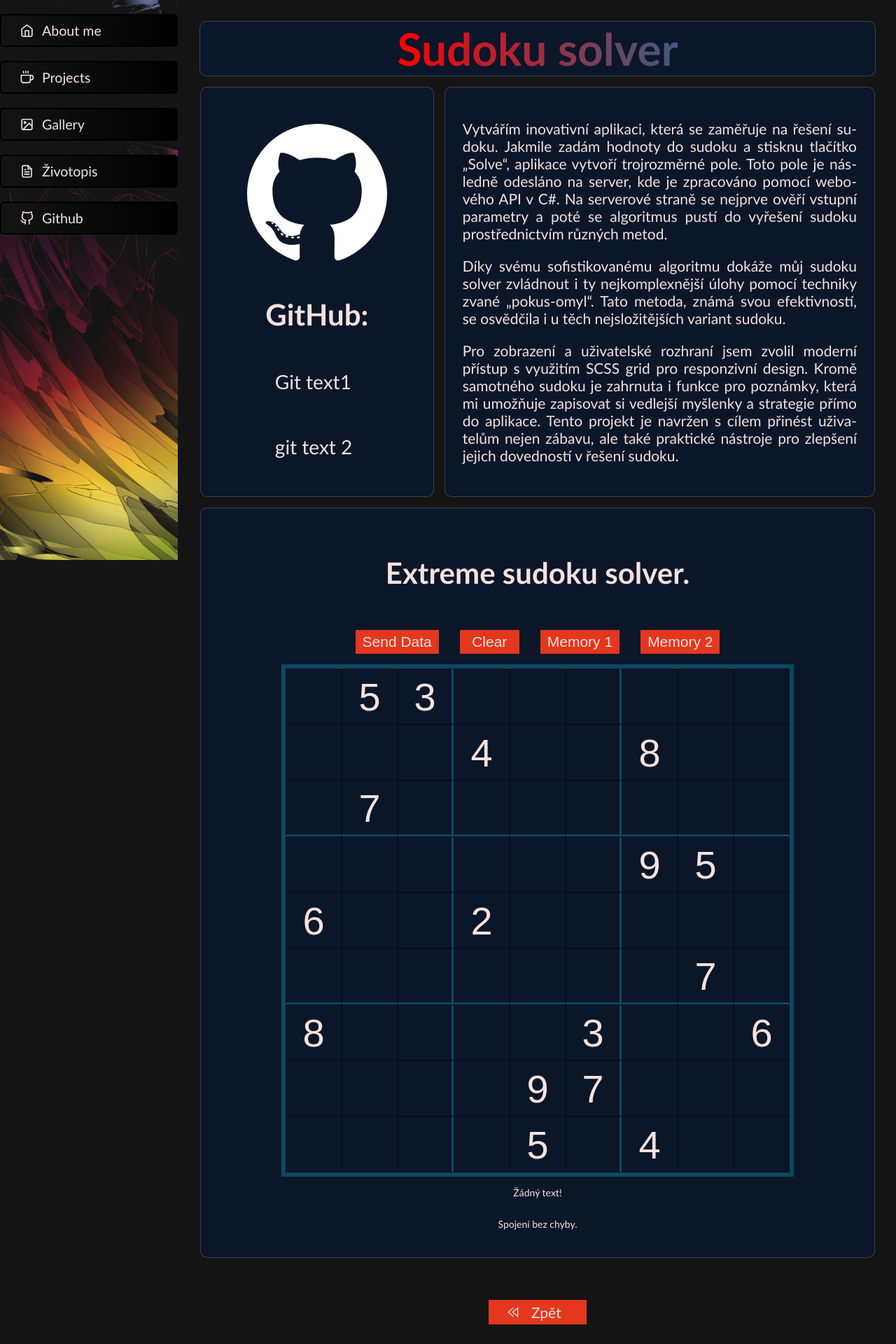
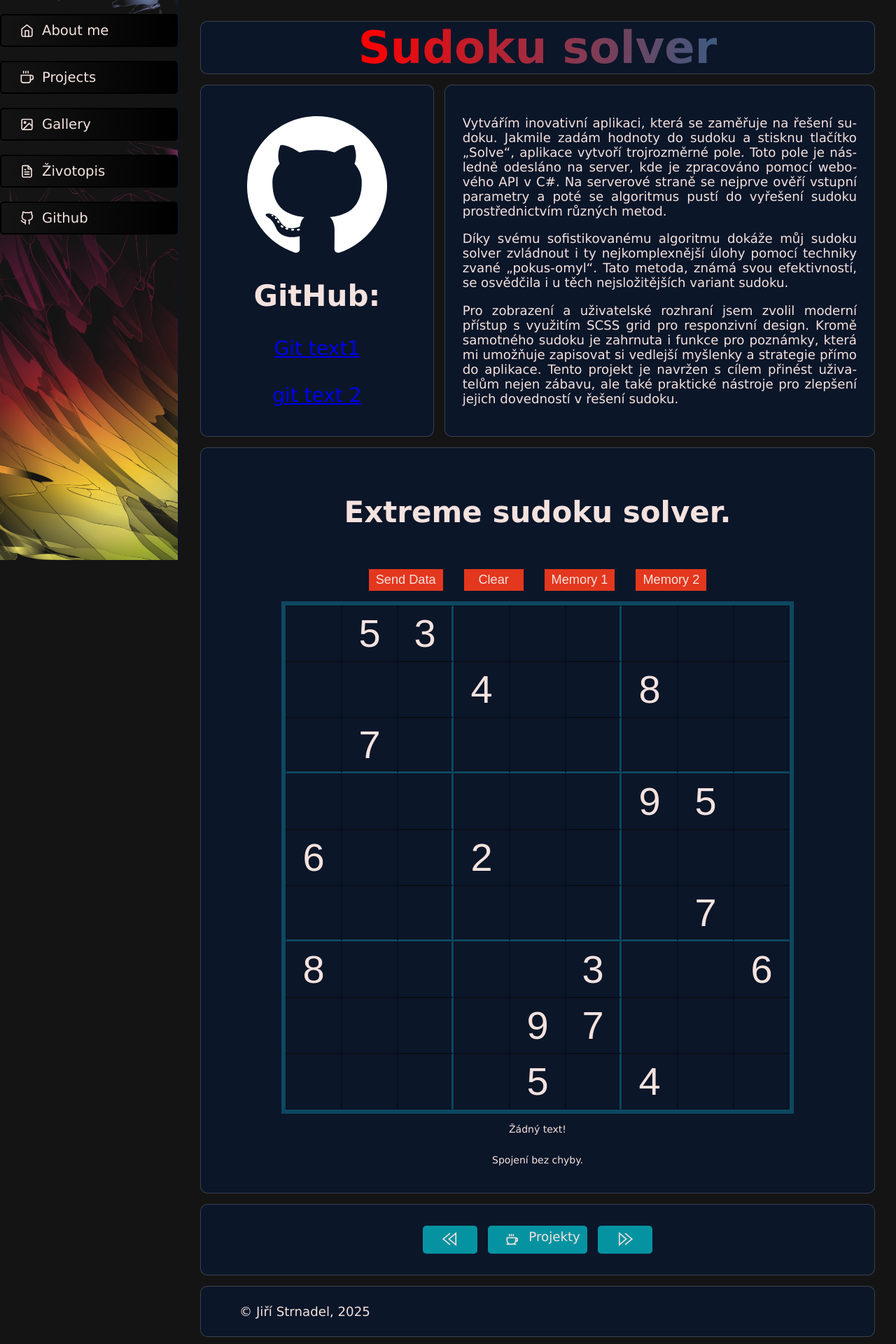
Before and after one commit to Juzba/my-portfolio, a React (Vite) app: page /oneproject/0 in a window 1280 px wide. Shown: the top 1920 px of the page at 70% size. Built offline with nearby package versions, Linux system fonts and the light colour scheme.

Commit message:
projects update scroll up and change project buttons

```diff
--- a/src/index.scss
+++ b/src/index.scss
@@ -10,8 +10,10 @@ $third-color: #0593a2;
 $border-color: rgba(255, 255, 255, 0.186);
 
 $screen-size: 1000px;
-$font-size: 1.5rem;
+$font-size: 1.3rem;
 $box-radius: 10px;
+
+$font-family: "Lucida Sans", "Lucida Sans Regular", "Lucida Grande", "Lucida Sans Unicode", Geneva, Verdana, sans-serif;
 
 @mixin coloredFont {
 	background: linear-gradient(to right, red, $second-color);
@@ -48,9 +50,7 @@ $box-radius: 10px;
 	overflow-x: hidden;
 	color: $text-color;
 
-	font-family: "Lucida Sans", "Lucida Sans Regular", "Lucida Grande", "Lucida Sans Unicode", Geneva, Verdana, sans-serif;
-	// font-family: cursive;
-	font-family: "Gill Sans", "Gill Sans MT", Calibri, "Trebuchet MS", sans-serif;
+	font-family: $font-family;
 
 	font-weight: 400;
 	font-size: 14px;
--- a/src/pages/OneProject.tsx
+++ b/src/pages/OneProject.tsx
@@ -5,11 +5,14 @@ import Faq from "./Projects/assets/faq/Faq";
 import "./scss/OneProject.scss";
 import { Link } from "react-router-dom";
 import { TfiControlBackward } from "react-icons/tfi";
+import { TfiControlForward } from "react-icons/tfi";
 import FirebaseProject from "./Projects/assets/firebase/AddMovie";
 import Coordinates from "./Projects/assets/issCoordinates/Coordinates";
 import SudokuSolver from "./Projects/assets/sudoku-solver/SudokuSolver";
 import EmailProject from "./Projects/assets/email-form/EmailProject";
 import cardsData from "./Projects/Cards-data/Cards-data";
+import { PiCoffeeBold } from "react-icons/pi";
+import { useEffect, useState } from "react";
 
 interface type {
 	id: number;
@@ -24,12 +27,32 @@ interface type {
 
 const OneProject = () => {
 	const { id } = useParams();
+	const [idNum, setIdNum] = useState<string | undefined>(id);
 
-	if (id === undefined) {
+	useEffect(() => {
+		window.scroll({ top: 0, behavior: "smooth" });
+	}, []);
+
+	if (idNum === undefined) {
 		return <div>Id Nenalezeno!</div>;
 	}
 
-	const { name, description, description2, description3 } = cardsData.find((_, index) => index == +id) as type;
+	const nextProject = (num: number) => {
+		let parsedId: number = +idNum;
+
+		if (num === -1 && parsedId === 0) {
+			parsedId = cardsData.length - 1;
+		} else if (num === +1 && parsedId === cardsData.length - 1) {
+			parsedId = 0;
+		} else {
+			parsedId += num;
+		}
+
+		window.scroll({ top: 0, behavior: "smooth" });
+		setIdNum(parsedId.toString());
+	};
+
+	const { name, description, description2, description3 } = cardsData.find((_, index) => index == +idNum) as type;
 
 	return (
 		<section className="one-project">
@@ -38,7 +61,13 @@ const OneProject = () => {
 			</div>
 			<div className="description">
 				<div className="git-box">
-					<svg className="giticon" width="200" height="200" viewBox="0 0 100 100" fill="none" xmlns="http://www.w3.org/2000/svg">
+					<svg
+						className="giticon"
+						width="200"
+						height="200"
+						viewBox="0 0 100 100"
+						fill="none"
+						xmlns="http://www.w3.org/2000/svg">
 						<g id="github">
 							<g id="github_2">
 								<path
@@ -76,22 +105,28 @@ const OneProject = () => {
 					<p>{description3}</p>
 				</div>
 			</div>
+
 			<div className="project-box">
 				{/* <h1>One Project</h1> */}
-				{id === "0" && <SudokuSolver />}
-				{id === "1" && <FirebaseProject />}
-				{id === "2" && <AdvencedSlider />}
-				{id === "3" && <Faq />}
-				{id === "4" && <Snake />}
-				{id === "5" && <Coordinates />}
-				{id === "6" && <EmailProject />}
+				{idNum === "0" && <SudokuSolver />}
+				{idNum === "1" && <FirebaseProject />}
+				{idNum === "2" && <AdvencedSlider />}
+				{idNum === "3" && <Faq />}
+				{idNum === "4" && <Snake />}
+				{idNum === "5" && <Coordinates />}
+				{idNum === "6" && <EmailProject />}
 			</div>
-
-			<div>
+			<div className="back-to-projects">
+				<button onClick={() => nextProject(-1)}>
+					<TfiControlBackward className="icon" />
+				</button>
 				<Link to={"/projects"}>
-					<TfiControlBackward className="icon" />
-					Zpět
+					<PiCoffeeBold className="icon" />
+					<span>Projekty</span>
 				</Link>
+				<button onClick={() => nextProject(+1)}>
+					<TfiControlForward className="icon" />
+				</button>
 			</div>
 		</section>
 	);
--- a/src/pages/Projects.tsx
+++ b/src/pages/Projects.tsx
@@ -1,7 +1,15 @@
+import { useEffect } from "react";
 import Cards from "./Projects/Cards";
 import "./scss/Projects.scss";
 
 const Projects = () => {
+
+useEffect(()=>{
+window.scroll({top:0, behavior:"smooth"})
+},[])
+
+
+
 	return (
 		<div className="all-projects">
 			<div className="projects-box">
--- a/src/pages/Projects/assets/advenced-slider/AdvencedSlider.scss
+++ b/src/pages/Projects/assets/advenced-slider/AdvencedSlider.scss
@@ -1,9 +1,9 @@
 .advenced-slider {
-    box-shadow: 0 0 20px #e50914;
+    box-shadow: 0 0 20px white;
     border-radius: 2px;
     padding: 10px;
     width: 320px;
-    height: 450px;
+    min-height: 490px;
     overflow: hidden;
     justify-self: center;
     align-self: center;
@@ -16,7 +16,7 @@
     transition: all 2s ease;
 
     &:hover {
-        box-shadow: 0 0 35px white;
+        box-shadow: 0 0 35px #e50914;
     }
 
     .card {
--- a/src/pages/scss/OneProject.scss
+++ b/src/pages/scss/OneProject.scss
@@ -5,6 +5,7 @@
 	min-width: 290px;
 	min-height: 100vh;
 	box-sizing: border-box;
+	overflow: hidden;
 
 	align-self: center;
 	justify-self: center;
@@ -16,10 +17,12 @@
 	.header {
 		@include index.borderStyle;
 
+		box-sizing: border-box;
 		width: 100%;
 		display: flex;
 		align-items: center;
 		justify-content: center;
+		text-align: center;
 
 		h1 {
 			@include index.coloredFont;
@@ -46,8 +49,8 @@
 
 		.git-box {
 			@include index.borderStyle;
-			min-width: 300px;
-			min-height: 300px;
+			min-width: 280px;
+			min-height: 280px;
 			padding: 25px;
 			box-sizing: border-box;
 			flex: 1;
@@ -57,18 +60,18 @@
 			justify-content: space-around;
 			align-items: center;
 
-			.giticon{
+			.giticon {
 				// height: 50%;
 			}
 
-			h2{
+			h2 {
 				font-size: 3rem;
 				margin: 0;
 			}
-			a{
+			a {
 				background-color: transparent;
 				font-size: 2rem;
-				margin: 0
+				margin: 0;
 			}
 		}
 
@@ -94,21 +97,64 @@
 		box-sizing: border-box;
 	}
 
+	.back-to-projects {
+		@include index.borderStyle;
+		margin-top: 15px;
+		box-sizing: border-box;
+		width: 100%;
+
+		display: flex;
+		flex-direction: row;
+
+		justify-content: center;
+		align-items: center;
+		gap: 15px;
+
+		button {
+			box-sizing: border-box;
+			height: 40px;
+			padding: 5px 10px;
+			background-color: index.$third-color;
+			color: index.$text-color;
+			font-size: 2rem;
+			border-radius: 5px;
+			border: none;
+
+			&:hover {
+				box-shadow: 0 0 15px;
+			}
+			&:active{
+				color: index.$background-color-secondary;
+				box-shadow: 0 0 15px white;
+			}
+
+
+			.icon {
+				padding: 0 15px;
+			}
+		}
+
 		a {
-		background-color: index.$first-color;
+			box-sizing: border-box;
+			background-color: index.$third-color;
 			color: index.$text-color;
 			text-decoration: none;
-		width: 120px;
+			height: 40px;
 			padding: 5px 10px;
-		margin: 60px 0;
+			margin: 30px 0px;
 			font-size: index.$font-size;
-
 			text-align: center;
 			display: flex;
 			justify-self: center;
+			border-radius: 5px;
 
 			&:hover {
-			box-shadow: 0 0 15px;
+				box-shadow: 0 0 15px white;
+			}
+
+			&:active{
+				color: index.$background-color;
+				box-shadow: 0 0 15px white;
 			}
 
 			.icon {
@@ -116,5 +162,12 @@
 				padding-right: 15px;
 				padding: 0 15px;
 			}
+
+			@media (max-width: 400px) {
+				span{
+					display: none;
 				}
 			}
+		}
+	}
+}
```
Lines whose indentation alone changed are shown as unchanged.
